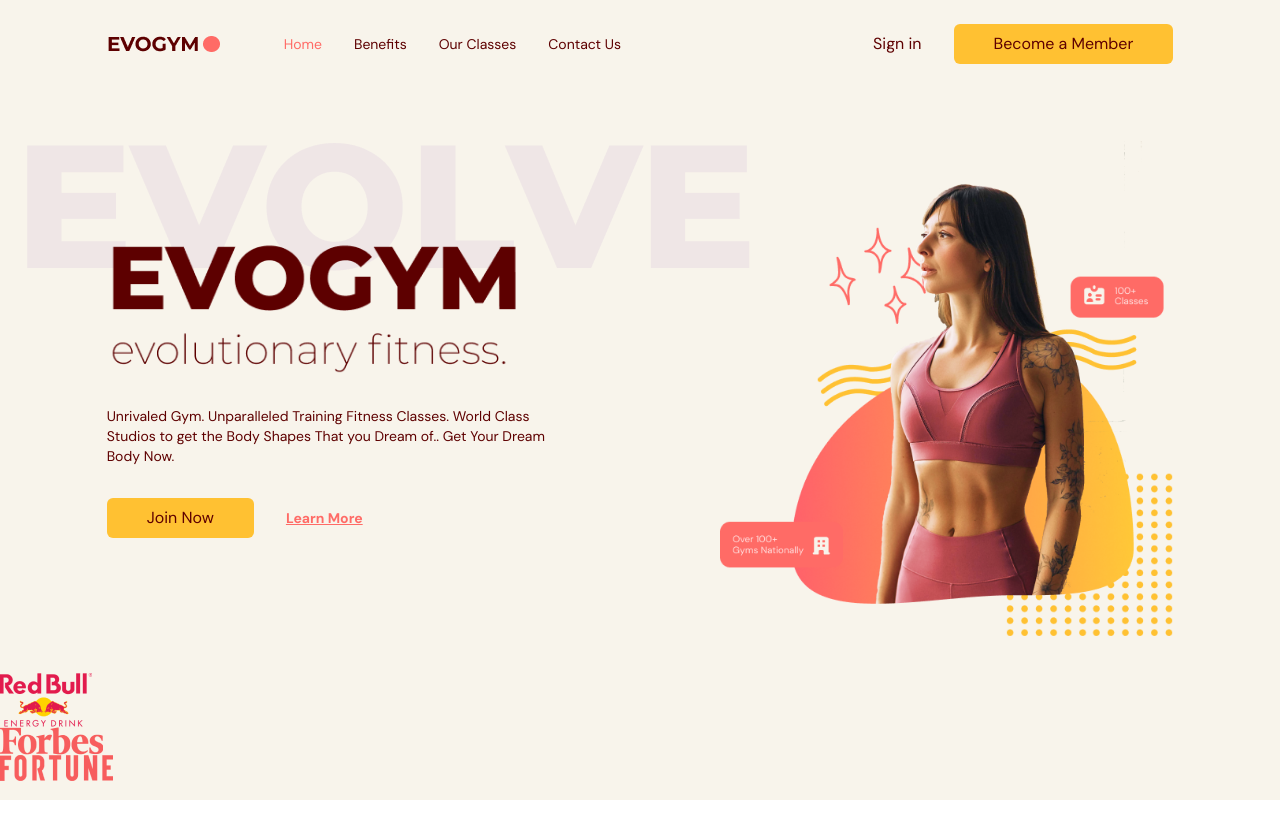
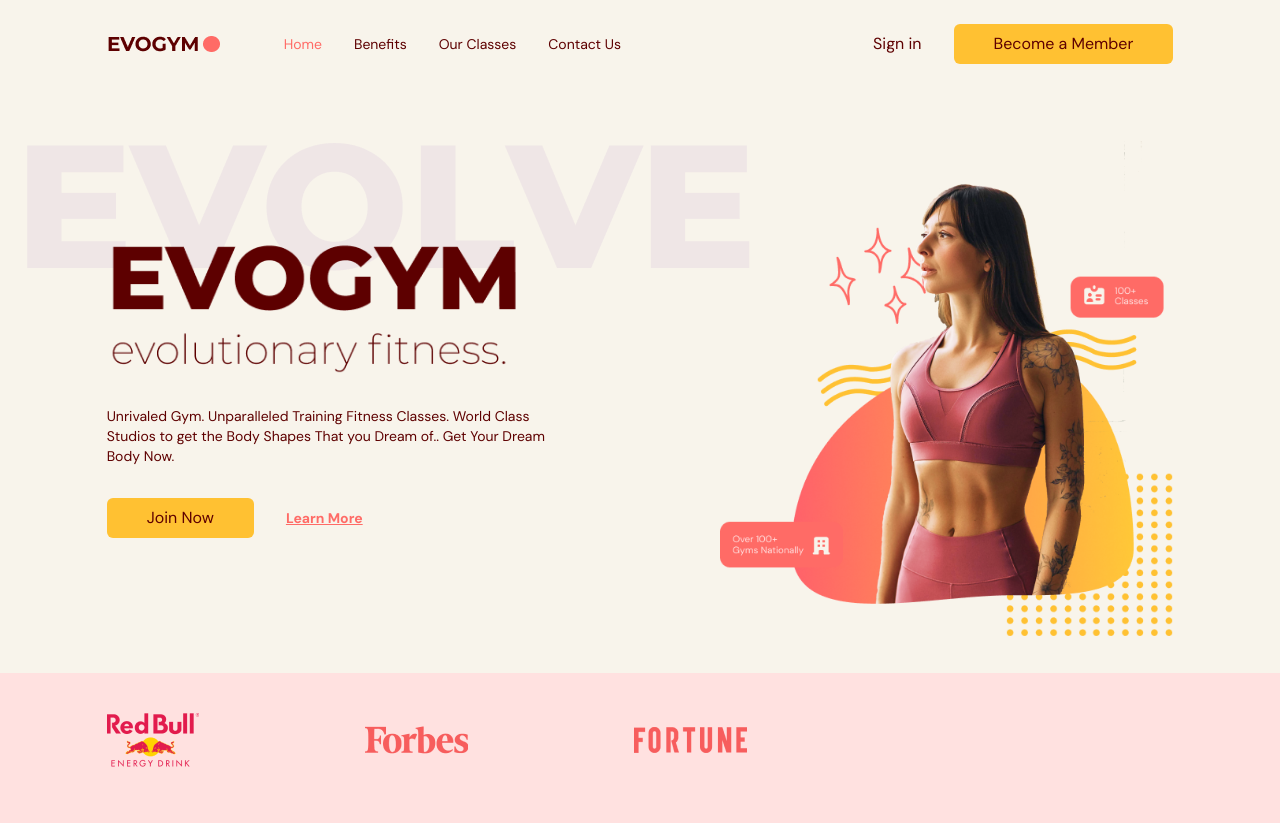
Before and after one commit to JulyK9/fitness-typescript, a React (Vite) app: page / in a window 1280 px wide. Before the commit the page ends 800 px from the top, so only its background shows below. Built offline with nearby package versions, Linux system fonts and the light colour scheme.

Commit message:
feat: 스폰서 부분 반응형 적용

```diff
--- a/src/scenes/home/index.tsx
+++ b/src/scenes/home/index.tsx
@@ -59,9 +59,9 @@
 
       {/* Sponsors */}
       {isAboveMediumScreens && (
-        <div>
-          <div>
-            <div>
+        <div className="h-[150px] w-full bg-primary-100 py-10">
+          <div className="mx-auto w-5/6">
+            <div className="flex w-3/5 items-center justify-between gap-8">
               <img alt="redbull-sponsor" src={SponsorRedBull} />
               <img alt="forbes-sponsor" src={SponsorForbes} />
               <img alt="fortune-sponsor" src={SponsorFortune} />
```
